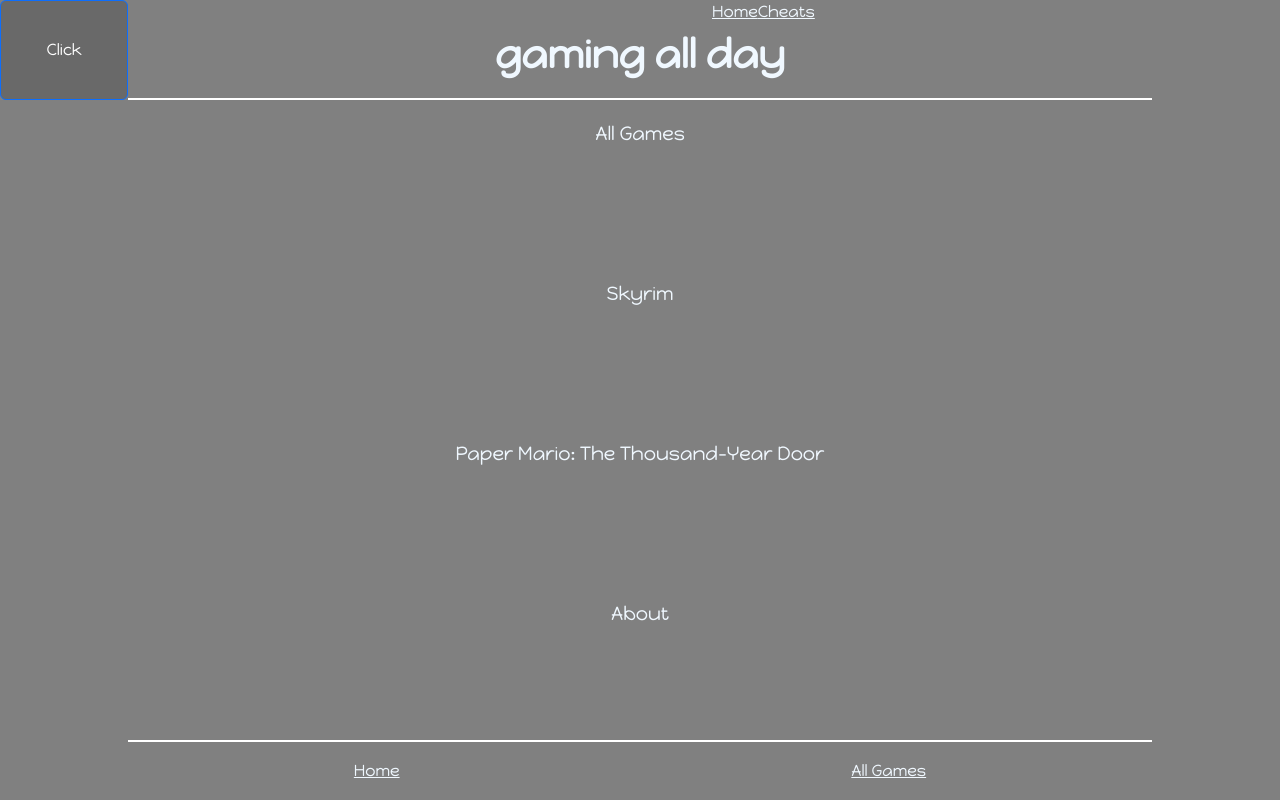
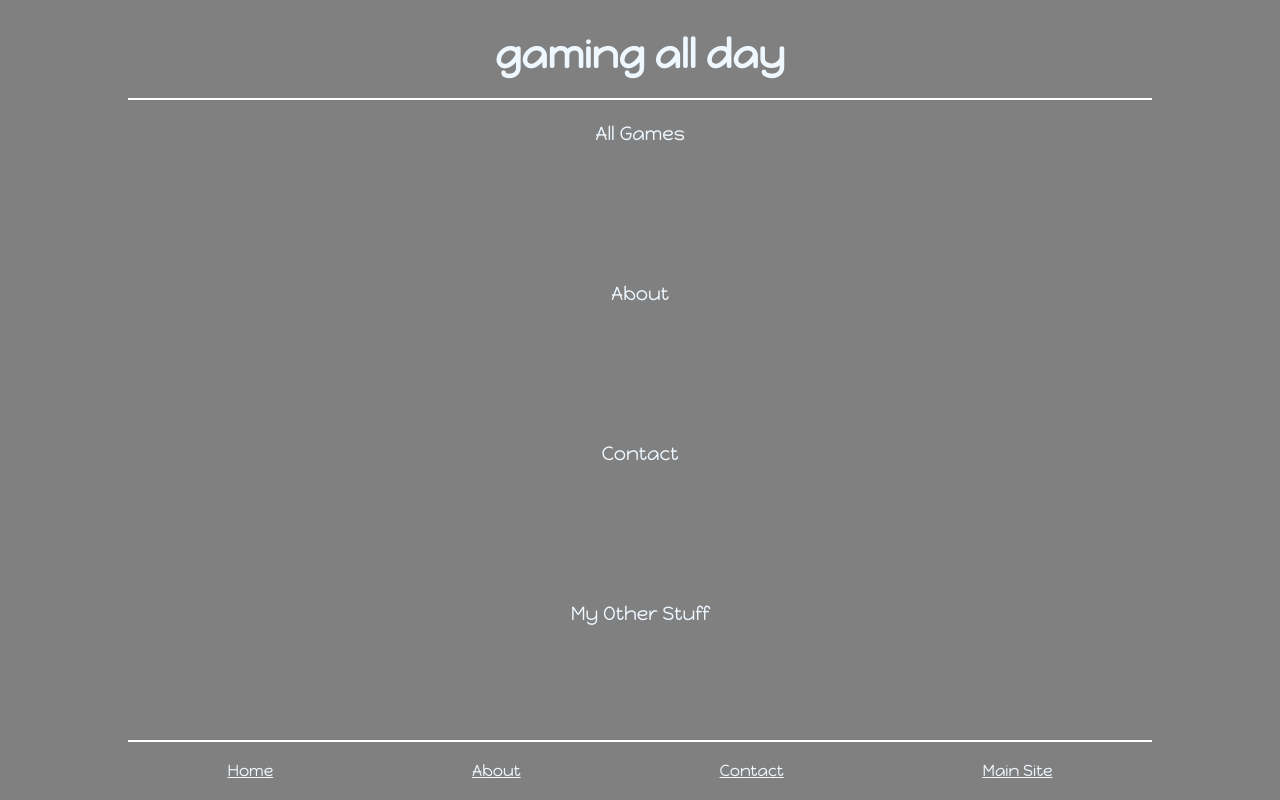
Before and after one commit to PatOConnor/gamingallday, a React (Create React App) app: page / in a window 1280 px wide. Built offline with nearby package versions, Linux system fonts and the light colour scheme.

Commit message:
before refactor

```diff
--- a/src/App.js
+++ b/src/App.js
@@ -7,7 +7,6 @@ import Sitemap from "./components/main/sitemap/Sitemap";
 
 import Homepage from "./pages/homepage/Homepage";
 import About from "./pages/about/About";
-import CheatsHomepage from "./pages/cheatsHomepage/CheatsHomepage";
 
 //skyrim section
 import SkyrimHomepage from "./pages/skyrim/SkyrimHomepage/SkyrimHomepage";
@@ -19,24 +18,26 @@ import "./App.css";
 import TtydHomepage from "./pages/ttyd/homepage/TtydHomepage";
 import TtydPrologue from "./pages/ttyd/walkthrough/prologue/TtydPrologue";
 
-
 const App = () => {
-  const [showingSitemap, setShowingSitemap] = useState(true)
+  const [showingSitemap, setShowingSitemap] = useState(false);
   const basename = document.querySelector("base")?.getAttribute("href") ?? "/";
+  const handleShowingSiteMap = () => {setShowingSitemap(!showingSitemap);}
 
   return (
     <div id="global-wrapper" className="global-wrapper">
       <BrowserRouter basename={basename}>
-        <Header />
+        <Header
+        handleShowingSitemap={handleShowingSiteMap}
+        />
         <Footer />
-        <Sitemap showingSitemap={showingSitemap} handleShowingSitemap={() => {setShowingSitemap(!showingSitemap)}}/>
-
+        <Sitemap
+          showingSitemap={showingSitemap}
+          handleShowingSitemap={handleShowingSiteMap}
+        />
 
         <Routes>
-          <Route path="/" element={<Homepage />}></Route>
+          <Route path="/" element={<Homepage handleShowingSitemap={handleShowingSiteMap}/>}></Route>
           <Route path="about" element={<About />}></Route>
-          <Route path="cheats">
-            <Route index element={<CheatsHomepage />} />
 
           <Route path="skyrim">
             <Route index element={<SkyrimHomepage />} />
@@ -45,7 +46,7 @@ const App = () => {
               element={<SkyrimCommandBuilder />}
             ></Route>
             <Route path="crafting" element={<SkyrimCraftingGuide />}></Route>
-              <Route path="dovahpy" element={<DovahPy/>}></Route>
+            <Route path="dovahpy" element={<DovahPy />}></Route>
           </Route>
 
           <Route path="ttyd">
@@ -55,11 +56,7 @@ const App = () => {
               <Route path="prologue" element={<TtydPrologue />} />
             </Route>
           </Route>
-
-          </Route>
         </Routes>
-
-
       </BrowserRouter>
     </div>
   );
--- a/src/components/main/footer/Footer.js
+++ b/src/components/main/footer/Footer.js
@@ -2,7 +2,9 @@ import { Link } from 'react-router-dom'
 const Footer = () => {
   return (<footer>
     <Link to="/">Home</Link>
-    <Link to="cheats">All Games</Link>
+    <Link to="about">About</Link>
+    <Link to="contact">Contact</Link>
+    <Link to="https://patoconnor.github.io">Main Site</Link>
   </footer>)
 
 }
--- a/src/components/main/sitemap/Sitemap.jsx
+++ b/src/components/main/sitemap/Sitemap.jsx
@@ -5,7 +5,7 @@ import Sidebar from "../sidebar/Sidebar";
 
 const Sitemap = ({ showingSitemap, handleShowingSitemap }) => {
   return (<>
-    <Button onClick={handleShowingSitemap}>Click</Button>
+    {/* <Button onClick={handleShowingSitemap}>Click</Button> */}
     <Sidebar
       sidebarState={showingSitemap}
       handleStateCallback={handleShowingSitemap}
@@ -15,7 +15,13 @@ const Sitemap = ({ showingSitemap, handleShowingSitemap }) => {
             <ul>
               <li style={{ marginLeft: "em" }}>
                 <Link to="/">Home</Link>
-                <Link to="/cheats">Cheats</Link>
+              </li>
+              <li>
+                <Link to="/skyrim">Skyrim</Link>
+              </li>
+
+              <li>
+                <Link to="/ttyd">Paper Mario: The Thousand Year Door</Link>
               </li>
             </ul>
           </div>
--- a/src/pages/cheatsHomepage/CheatsHomepage.jsx
+++ /dev/null
@@ -1,21 +0,0 @@
-import { Link } from "react-router-dom";
-
-const CheatsHomepage = () => {
-  return (
-    <div className="homepage">
-      <Link to="/">
-        <div className="panel slide left">Home</div>
-      </Link>
-
-      <Link to="/cheats/skyrim">
-        <div className="panel slide left">Skyrim</div>
-      </Link>
-
-      <Link to="/cheats/ttyd">
-        <div className="panel slide left">Paper Mario: Thousand Year Door</div>
-      </Link>
-    </div>
-  );
-};
-
-export default CheatsHomepage;
--- a/src/pages/homepage/Homepage.js
+++ b/src/pages/homepage/Homepage.js
@@ -1,25 +1,30 @@
 import { Link } from "react-router-dom";
 
-const Homepage = () => {
+
+
+const Homepage = ({ handleShowingSitemap }) => {
+
+
+
   return (
     <div className="main-content rows">
-      <Link to="/cheats">
+      {/* Not sure why the inline style causes this to be finicky but reversing the nesting so it looks right breaks the CSS */}
+      <Link onClick={handleShowingSitemap}>
         <div className="panel slide left">All Games</div>
-      </Link>
-
-      <Link to="/cheats/skyrim">
-        <div className="panel slide right">Skyrim</div>
-      </Link>
-
-      <Link to="/cheats/ttyd">
-        <div className="panel slide left">
-          Paper Mario: The Thousand-Year Door
-        </div>
       </Link>
 
       <Link to="/about">
         <div className="panel slide right">About</div>
       </Link>
+
+      <Link to="/contact">
+        <div className="panel slide left">Contact</div>
+      </Link>
+
+      <a href="https://patoconnor.github.io">
+        <div className="panel slide right">My Other Stuff</div>
+      </a>
+
     </div>
   );
 };
```
Lines whose indentation alone changed are shown as unchanged.
